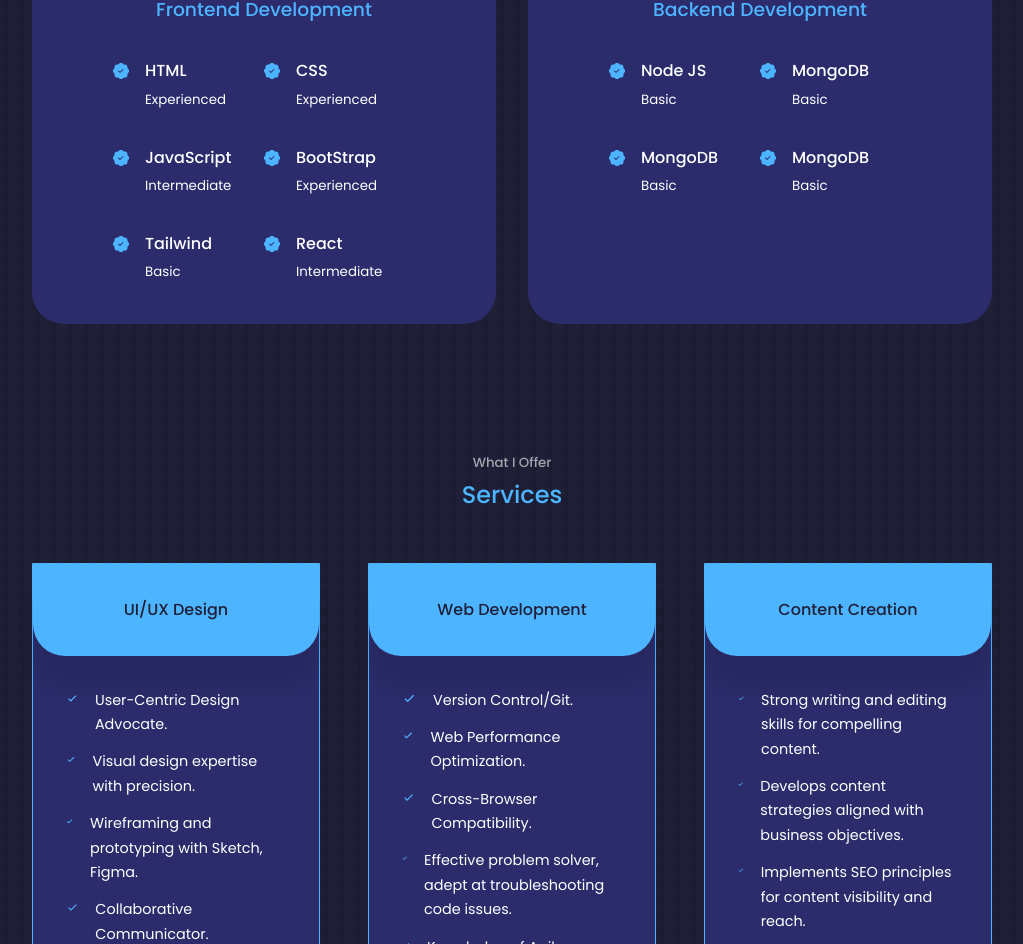
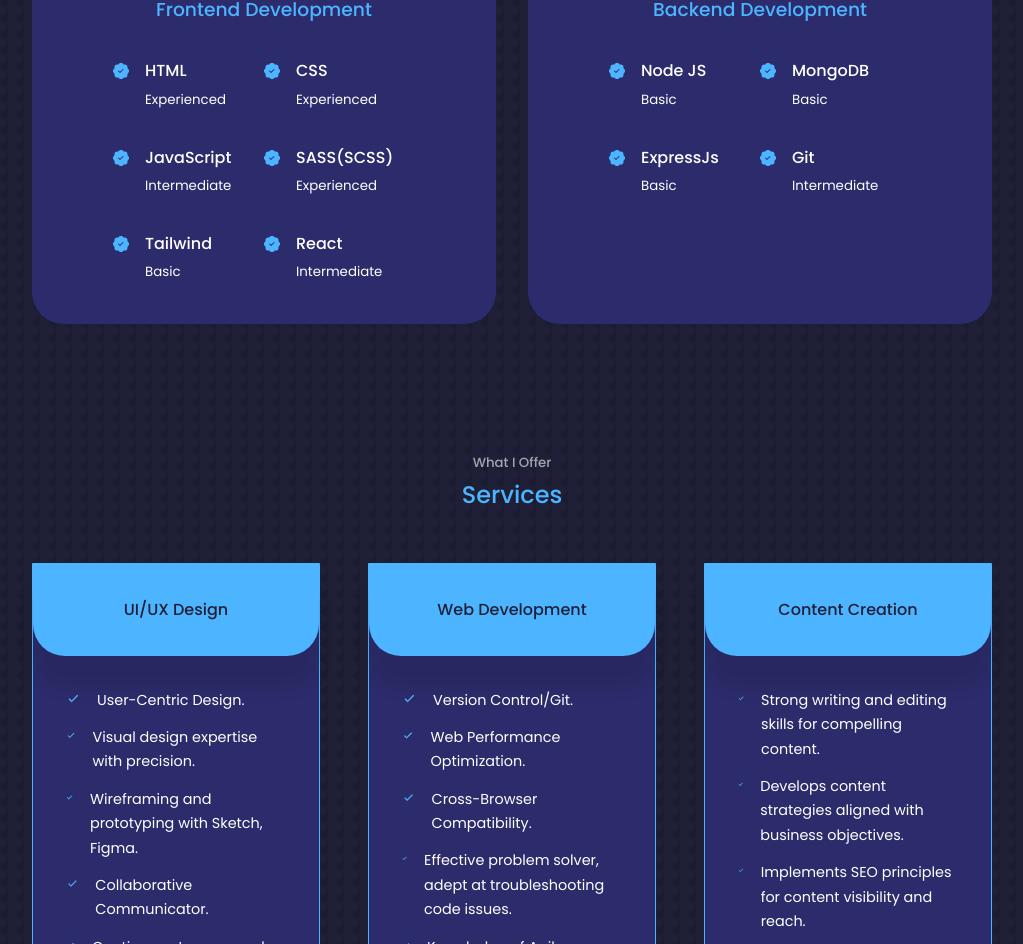
Before and after one commit to queen-favour/my-react-portfolio, a React (Create React App) app: page / in a window 1280 px wide. Shown: the part 1749-2693 px from the top of the page, without its empty margins (128-1151 px from the left). Built offline with nearby package versions, Linux system fonts and the light colour scheme.

Commit message:
final commit

```diff
--- a/src/components/experience/Experience.jsx
+++ b/src/components/experience/Experience.jsx
@@ -39,7 +39,7 @@ const Experience = () => {
             <article className="experience__details">
             <BsPatchCheckFill className='experience__details-icon' />
             <div>
-              <h4>BootStrap</h4>
+              <h4>SASS(SCSS)</h4>
              <small>Experienced</small>
             </div>
             </article>
@@ -88,7 +88,7 @@ const Experience = () => {
             <article className="experience__details">
             <BsPatchCheckFill className='experience__details-icon' />
             <div>
-              <h4>MongoDB</h4>
+              <h4>ExpressJs</h4>
               <small>Basic</small>
             </div>
             </article>
@@ -96,8 +96,8 @@ const Experience = () => {
             <article className="experience__details">
             <BsPatchCheckFill className='experience__details-icon' />
             <div>
-              <h4>MongoDB</h4>
-              <small>Basic</small>
+              <h4>Git</h4>
+              <small>Intermediate</small>
             </div>
             </article>
 
--- a/src/components/header/header.css
+++ b/src/components/header/header.css
@@ -86,6 +86,9 @@ header{
     header{
         height: min(100vh, 768px);
     }
+    .scroll__down{
+        display: none;
+    }
 }
 
 /* ===========MEDIA QUERIES (SMALL DEVICES) =========*/
@@ -115,8 +118,8 @@ header{
         margin-bottom: 40px;
     }
 
-    /* .header__socials,
+     .header__socials,
     .scroll__down{
         display: none;
-    } */
+    }
 }
--- a/src/components/services/Services.jsx
+++ b/src/components/services/Services.jsx
@@ -17,7 +17,7 @@ const Services = () => {
           <ul className='service__list'>
             <li>
               <BiCheck className="service__list-icon" />
-              <p>User-Centric Design Advocate.</p>
+              <p>User-Centric Design.</p>
             </li>
             <li>
               <BiCheck className="service__list-icon" />
--- a/src/index.css
+++ b/src/index.css
@@ -17,6 +17,8 @@
     --color-primary-variant: rgba(77,181, 255, 0.4);
     --color-white: #fff;
     --color-light: rgba(255, 255, 255, 0.6);
+
+
 
     --transition: all 400ms ease;
 
```
